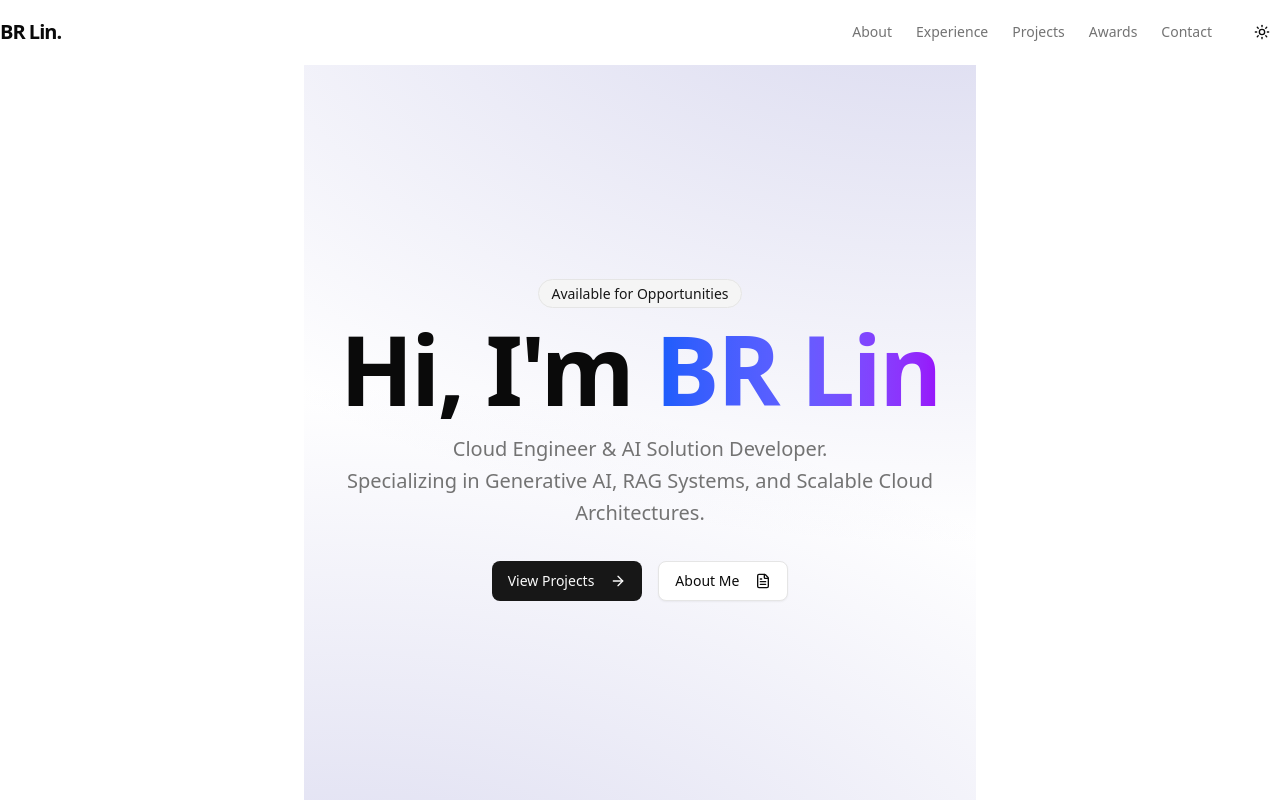
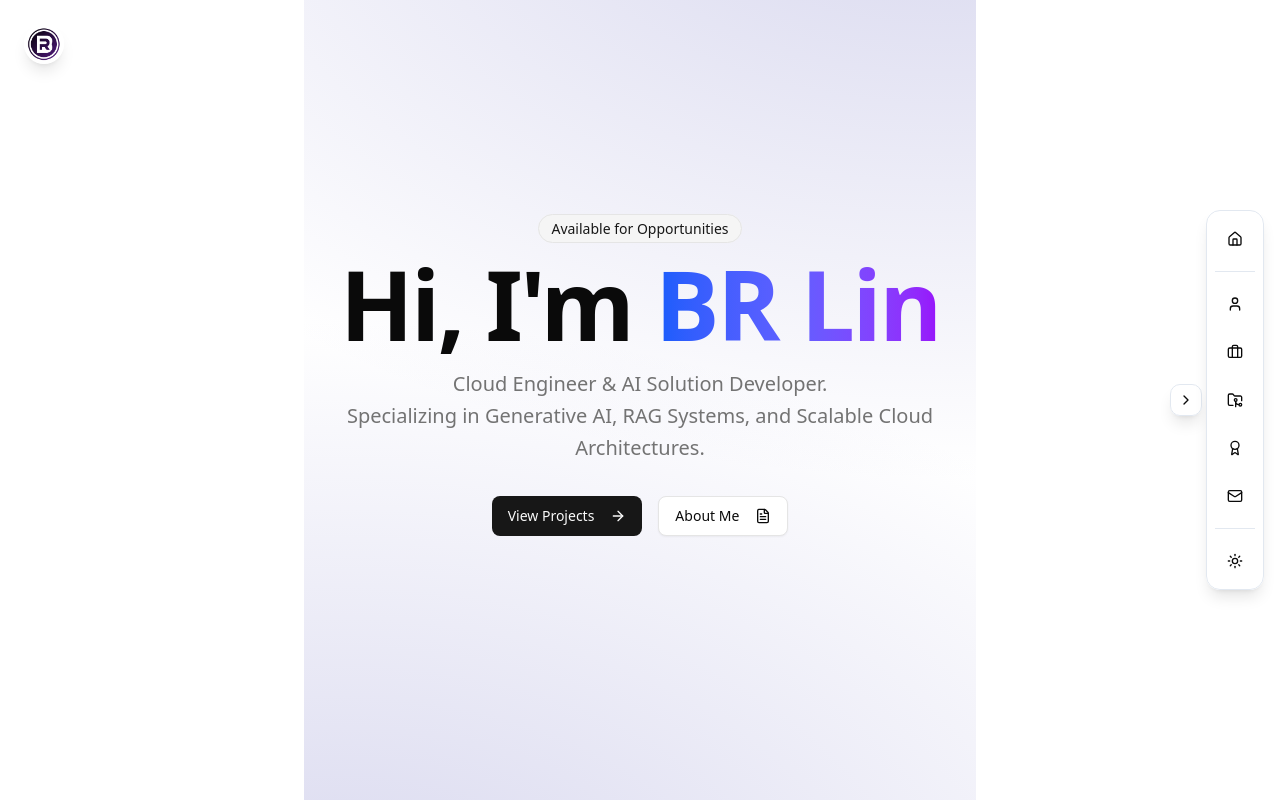
Before and after one commit to BRlin-o/portfolio, a Next.js app: page / in a window 1280 px wide. Shown: the top 800 px of the page. Built offline with nearby package versions, Linux system fonts and the light colour scheme.

Commit message:
feat: Replace the traditional conditional navbar with a new global floating actions component and a fixed logo component.

```diff
--- a/src/app/layout.tsx
+++ b/src/app/layout.tsx
@@ -2,7 +2,8 @@ import type { Metadata } from "next";
 import { Geist, Geist_Mono, Archivo, Space_Grotesk } from "next/font/google";
 import "./globals.css";
 import { ThemeProvider } from "@/components/theme-provider";
-import { ConditionalNavbar } from "@/components/layout/conditional-navbar";
+import { GlobalFloatingActions } from "@/components/layout/global-floating-actions";
+import { Logo } from "@/components/layout/logo";
 
 const geistSans = Geist({
   variable: "--font-geist-sans",
@@ -48,7 +49,8 @@ export default function RootLayout({
           enableSystem
           disableTransitionOnChange
         >
-          <ConditionalNavbar />
+          <Logo />
+          <GlobalFloatingActions />
           {children}
         </ThemeProvider>
       </body>
--- a/src/components/layout/conditional-navbar.tsx
+++ /dev/null
@@ -1,15 +0,0 @@
-"use client"
-
-import { usePathname } from "next/navigation";
-import { Navbar } from "./navbar";
-
-export function ConditionalNavbar() {
-    const pathname = usePathname();
-
-    // Don't render Navbar on /resume page
-    if (pathname.startsWith("/resume")) {
-        return null;
-    }
-
-    return <Navbar />;
-}
--- /dev/null
+++ b/src/components/layout/global-floating-actions.tsx
@@ -0,0 +1,96 @@
+"use client"
+
+import { useState } from "react"
+import { Button } from "@/components/ui/button"
+import { Home, Moon, Sun, ChevronRight, ChevronLeft, User, Briefcase, FolderGit2, Award, Mail } from "lucide-react"
+import { useTheme } from "next-themes"
+import Link from "next/link"
+
+export function GlobalFloatingActions() {
+    const { setTheme, theme } = useTheme()
+    const [isCollapsed, setIsCollapsed] = useState(false)
+
+    const navLinks = [
+        { name: "About", href: "/#about", icon: User },
+        { name: "Experience", href: "/#experience", icon: Briefcase },
+        { name: "Projects", href: "/#projects", icon: FolderGit2 },
+        { name: "Awards", href: "/#awards", icon: Award },
+        { name: "Contact", href: "/#contact", icon: Mail },
+    ]
+
+    return (
+        <div className="fixed right-4 top-1/2 -translate-y-1/2 z-50 print:hidden">
+            <div className="flex items-center gap-1">
+                {/* Toggle Collapse Button */}
+                <Button
+                    variant="ghost"
+                    size="icon"
+                    onClick={() => setIsCollapsed(!isCollapsed)}
+                    className="h-8 w-8 rounded-lg bg-white/80 dark:bg-slate-900/80 backdrop-blur-md border border-slate-200 dark:border-slate-700 shadow-lg hover:bg-slate-100 dark:hover:bg-slate-800"
+                    title={isCollapsed ? "展開選單" : "收合選單"}
+                >
+                    {isCollapsed ? (
+                        <ChevronLeft className="h-4 w-4" />
+                    ) : (
+                        <ChevronRight className="h-4 w-4" />
+                    )}
+                    <span className="sr-only">{isCollapsed ? "展開選單" : "收合選單"}</span>
+                </Button>
+
+                {/* Actions Panel */}
+                <div
+                    className={`flex flex-col gap-2 p-2 rounded-xl bg-white/80 dark:bg-slate-900/80 backdrop-blur-md border border-slate-200 dark:border-slate-700 shadow-lg transition-all duration-300 ${isCollapsed ? "opacity-0 scale-95 pointer-events-none w-0 p-0 overflow-hidden" : "opacity-100 scale-100"
+                        }`}
+                >
+                    {/* Home */}
+                    <Button
+                        variant="ghost"
+                        size="icon"
+                        asChild
+                        className="h-10 w-10 rounded-lg hover:bg-slate-100 dark:hover:bg-slate-800"
+                    >
+                        <Link href="/" title="Home">
+                            <Home className="h-5 w-5" />
+                            <span className="sr-only">Home</span>
+                        </Link>
+                    </Button>
+
+                    {/* Divider */}
+                    <div className="h-px bg-slate-200 dark:bg-slate-700 my-1" />
+
+                    {/* Navigation Links */}
+                    {navLinks.map((link) => (
+                        <Button
+                            key={link.name}
+                            variant="ghost"
+                            size="icon"
+                            asChild
+                            className="h-10 w-10 rounded-lg hover:bg-slate-100 dark:hover:bg-slate-800"
+                        >
+                            <Link href={link.href} title={link.name}>
+                                <link.icon className="h-5 w-5" />
+                                <span className="sr-only">{link.name}</span>
+                            </Link>
+                        </Button>
+                    ))}
+
+                    {/* Divider */}
+                    <div className="h-px bg-slate-200 dark:bg-slate-700 my-1" />
+
+                    {/* Theme Toggle */}
+                    <Button
+                        variant="ghost"
+                        size="icon"
+                        onClick={() => setTheme(theme === "dark" ? "light" : "dark")}
+                        className="h-10 w-10 rounded-lg hover:bg-slate-100 dark:hover:bg-slate-800"
+                        title="切換深淺模式"
+                    >
+                        <Sun className="h-5 w-5 rotate-0 scale-100 transition-all dark:-rotate-90 dark:scale-0" />
+                        <Moon className="absolute h-5 w-5 rotate-90 scale-0 transition-all dark:rotate-0 dark:scale-100" />
+                        <span className="sr-only">Toggle theme</span>
+                    </Button>
+                </div>
+            </div>
+        </div>
+    )
+}
--- /dev/null
+++ b/src/components/layout/logo.tsx
@@ -0,0 +1,17 @@
+import Link from "next/link"
+import Image from "next/image"
+
+export function Logo() {
+    return (
+        <Link href="/" className="fixed top-6 left-6 z-50 transition-transform hover:scale-105">
+            <Image
+                src="/logo.png"
+                alt="BR Lin"
+                width={40}
+                height={40}
+                className="rounded-full shadow-lg border-2 border-white/20"
+                priority
+            />
+        </Link>
+    )
+}
--- a/src/components/layout/navbar.tsx
+++ /dev/null
@@ -1,98 +0,0 @@
-"use client"
-
-import * as React from "react"
-import Link from "next/link"
-import { Menu, Moon, Sun } from "lucide-react"
-import { useTheme } from "next-themes"
-
-import { Button } from "@/components/ui/button"
-import {
-    Sheet,
-    SheetContent,
-    SheetTrigger,
-} from "@/components/ui/sheet"
-
-export function Navbar() {
-    const { setTheme, theme } = useTheme()
-    const [isScrolled, setIsScrolled] = React.useState(false)
-
-    React.useEffect(() => {
-        const handleScroll = () => {
-            setIsScrolled(window.scrollY > 50)
-        }
-        window.addEventListener("scroll", handleScroll)
-        return () => window.removeEventListener("scroll", handleScroll)
-    }, [])
-
-    const navLinks = [
-        { name: "About", href: "#about" },
-        { name: "Experience", href: "#experience" },
-        { name: "Projects", href: "#projects" },
-        { name: "Awards", href: "#awards" },
-        { name: "Contact", href: "#contact" },
-    ]
-
-    return (
-        <header className={`sticky top-0 z-50 w-full border-b transition-all duration-300 ${isScrolled ? "bg-background/80 backdrop-blur-md border-border" : "bg-transparent border-transparent"}`}>
-            <div className="container flex h-16 items-center justify-between">
-                <Link href="/" className="flex items-center space-x-2 font-bold text-xl tracking-tighter">
-                    BR Lin<span className="text-primary">.</span>
-                </Link>
-
-                {/* Desktop Nav */}
-                <nav className="hidden md:flex items-center gap-6 text-sm font-medium">
-                    {navLinks.map((link) => (
-                        <Link key={link.name} href={link.href} className="transition-colors hover:text-primary text-muted-foreground">
-                            {link.name}
-                        </Link>
-                    ))}
-                    <Button
-                        variant="ghost"
-                        size="icon"
-                        onClick={() => setTheme(theme === "dark" ? "light" : "dark")}
-                        className="ml-2"
-                    >
-                        <Sun className="h-5 w-5 rotate-0 scale-100 transition-all dark:-rotate-90 dark:scale-0" />
-                        <Moon className="absolute h-5 w-5 rotate-90 scale-0 transition-all dark:rotate-0 dark:scale-100" />
-                        <span className="sr-only">Toggle theme</span>
-                    </Button>
-                </nav>
-
-                {/* Mobile Nav */}
-                <div className="flex items-center md:hidden">
-                    <Button
-                        variant="ghost"
-                        size="icon"
-                        onClick={() => setTheme(theme === "dark" ? "light" : "dark")}
-                        className="mr-2"
-                    >
-                        <Sun className="h-5 w-5 rotate-0 scale-100 transition-all dark:-rotate-90 dark:scale-0" />
-                        <Moon className="absolute h-5 w-5 rotate-90 scale-0 transition-all dark:rotate-0 dark:scale-100" />
-                        <span className="sr-only">Toggle theme</span>
-                    </Button>
-                    <Sheet>
-                        <SheetTrigger asChild>
-                            <Button variant="ghost" size="icon">
-                                <Menu className="h-5 w-5" />
-                                <span className="sr-only">Toggle menu</span>
-                            </Button>
-                        </SheetTrigger>
-                        <SheetContent side="right">
-                            <nav className="flex flex-col gap-4 mt-8">
-                                {navLinks.map((link) => (
-                                    <Link
-                                        key={link.name}
-                                        href={link.href}
-                                        className="text-lg font-medium hover:text-primary transition-colors"
-                                    >
-                                        {link.name}
-                                    </Link>
-                                ))}
-                            </nav>
-                        </SheetContent>
-                    </Sheet>
-                </div>
-            </div>
-        </header>
-    )
-}
```
Also changed, not shown: public/logo.png (added).
